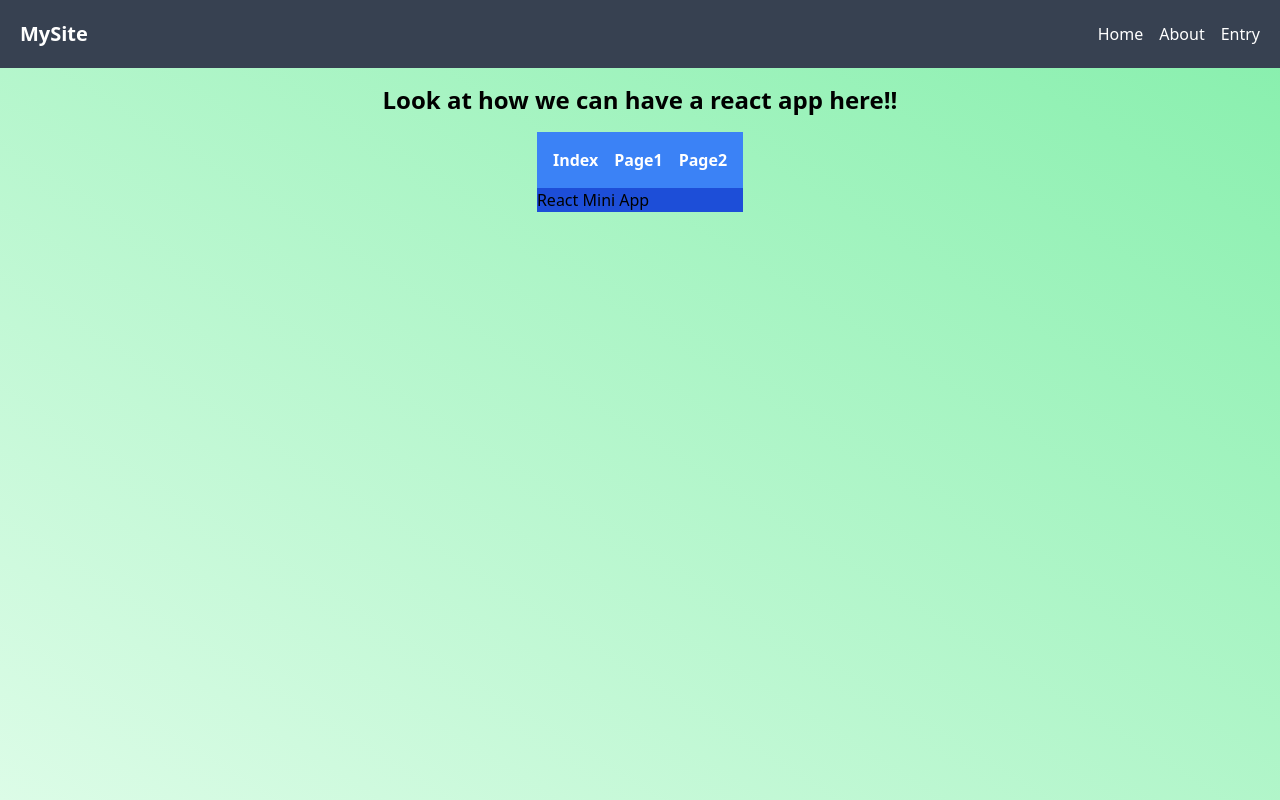
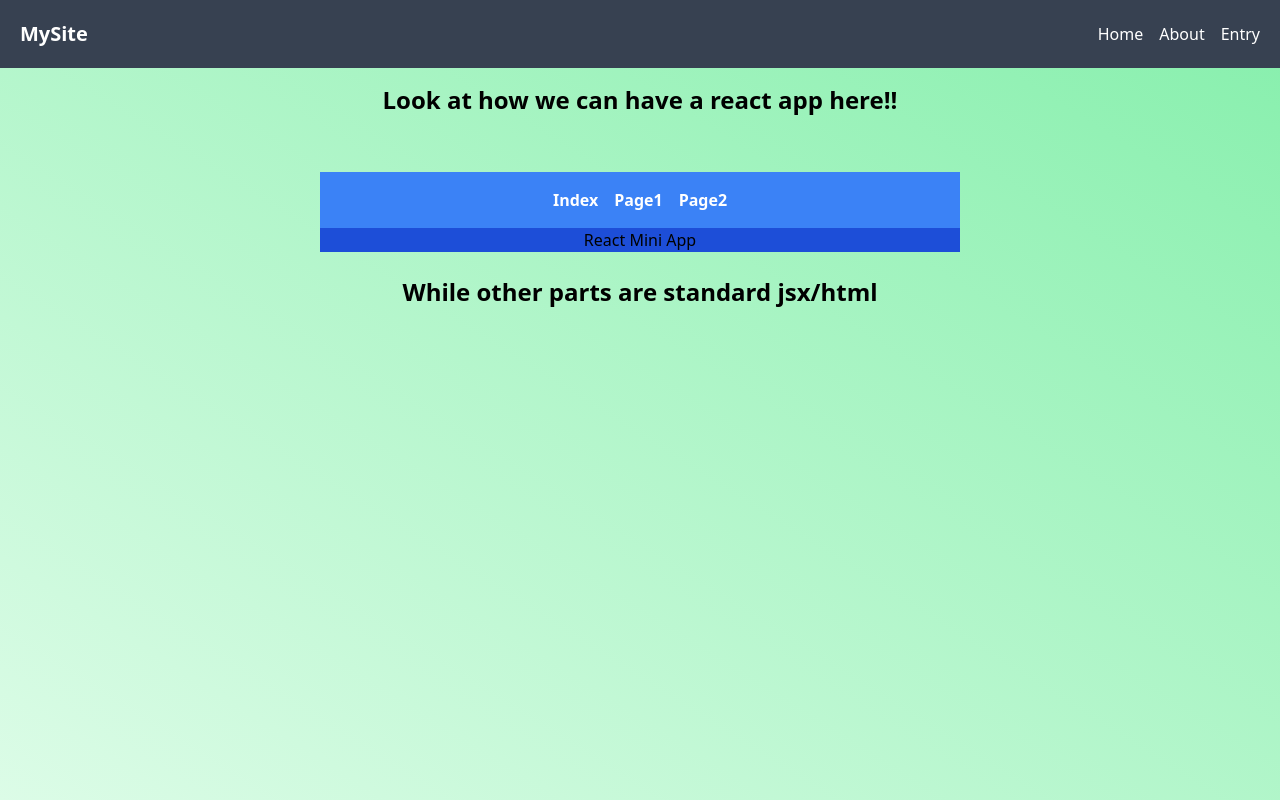
Before and after one commit to Lukefrotts227/astro-fastapi-andmore, an Astro site in the folder my-app/: page /entry in a window 1280 px wide. Built offline with nearby package versions, Linux system fonts and the light colour scheme; Astro itself is replaced by a stand-in of ours.

```diff
--- a/my-app/src/components/react/miniapp/App.jsx
+++ b/my-app/src/components/react/miniapp/App.jsx
@@ -1,5 +1,4 @@
 import React from 'react';
-import Navbar from './components/navbar';
 import Page1 from './components/page1';
 import Page2 from './components/page2';
 import Index from './components/index';
@@ -8,7 +7,7 @@
 export default function App(){
 
     return(
-        <main class="bg-blue-700">
+        <main class="bg-blue-700 w-1/2 h-full text-center">
             <Router>
                 <Routes>
                     <Route path="/entry" element={<Index />} />
--- a/my-app/src/components/react/miniapp/components/navbar.jsx
+++ b/my-app/src/components/react/miniapp/components/navbar.jsx
@@ -3,7 +3,7 @@
 
 const Navbar = () => {
   return (
-    <nav class="bg-blue-500 p-4">
+    <nav class="bg-blue-500 p-4 w-full">
       <ul class="flex space-x-4 justify-center">
         <li class="text-white font-semibold">
           <Link to="/entry" class="hover:text-gray-300">Index</Link>
--- a/my-app/src/pages/entry.astro
+++ b/my-app/src/pages/entry.astro
@@ -6,7 +6,10 @@
 <Layout title={"entry of my app"}>
     <Navbar />
     <h1 class="text-center text-2xl font-bold p-4">Look at how we can have a react app here!!</h1>
-    <div class="flex items-center justify-center">
+    <section class="flex items-center justify-center mt-10">
         <App client:only="react" />
-    </div>
+    </section>
+    <section>
+        <h1 class="text-center text-2xl font-semibold p-6">While other parts are standard jsx/html</h1>
+    </section>
 </Layout>
```
